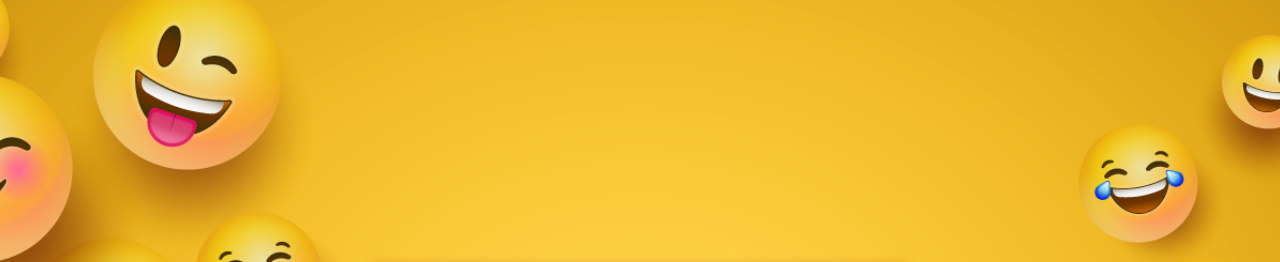
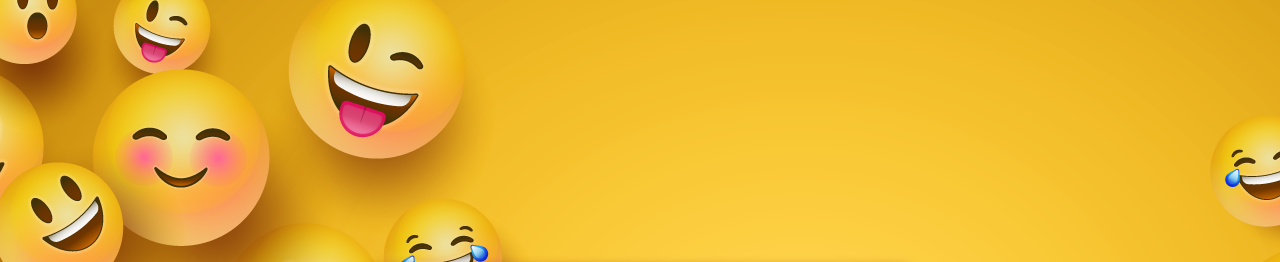
Before and after one commit to poojamgn/randomJokeGenerator, a plain HTML site: page index.html in a window 1280 px wide. Shown: the top 262 px of the page. Drawn offline with Linux system fonts and the light colour scheme.

Commit message:
Update style.css

```diff
--- a/style.css
+++ b/style.css
@@ -6,7 +6,7 @@
 
 body {
     font-family: Verdana, Geneva, Tahoma, sans-serif;
-    background: url('./bg.webp') no-repeat center center/cover;
+    background: url('./bg.webp');
     height: 100vh;
     display: flex;
     justify-content: center;
```
